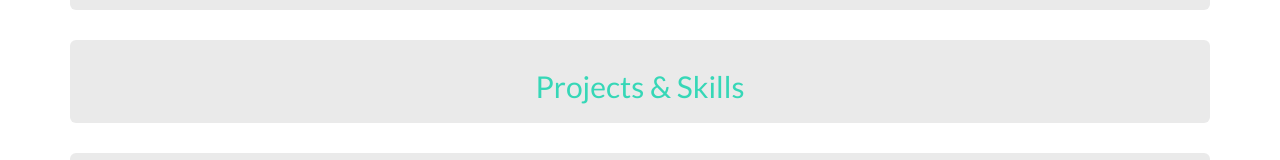
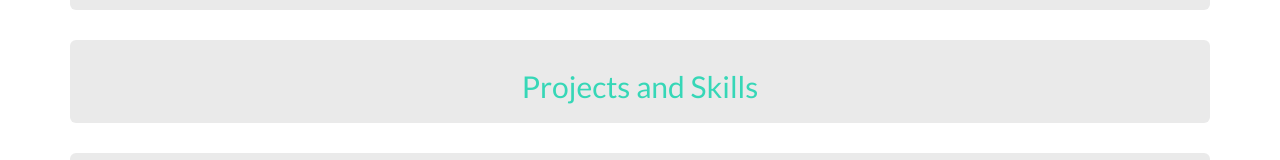
Before and after one commit to janetvc5/janetvc.github.io, a plain HTML site: page MyPage.html in a window 1280 px wide. Shown: the part 459-619 px from the top of the page. Drawn offline with nearby package versions, Linux system fonts and the light colour scheme; some packages are replaced by stand-ins of ours; a script that the page names is missing.

Commit message:
Update MyPage.html

```diff
--- a/MyPage.html
+++ b/MyPage.html
@@ -97,7 +97,7 @@ li a:hover {
 </div>
     <div class="jumbotron">
         <section id="Projects"></section>
-        <h2>Projects & Skills</h2>
+        <h2>Projects and Skills</h2>
     </div>
     <div class="jumbotron">
         <section id="Contact"></section>
```
